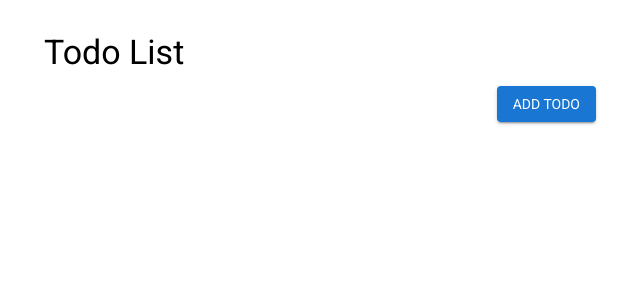
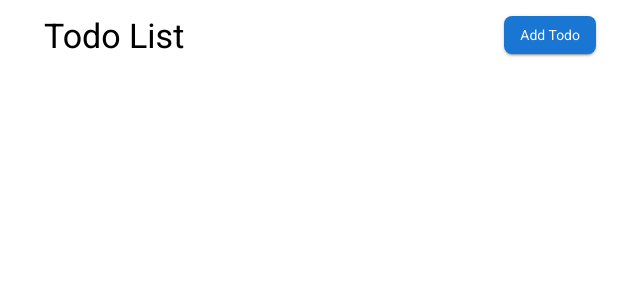
Before and after one commit to nisibz/nextjs-todo-list-tests, a Next.js app: page / in a window 1280 px wide. Shown: the top 300 px of the page, without its empty margins (320-960 px from the left). Built offline with nearby package versions, Linux system fonts and the light colour scheme; what @mui/material-nextjs would draw is missing.

Commit message:
feat: enhance UI and theming

```diff
--- a/app/layout.tsx
+++ b/app/layout.tsx
@@ -14,8 +14,9 @@
 });
 
 export const metadata: Metadata = {
-  title: "Create Next App",
-  description: "Generated by create next app",
+  title: "Nextjs-todo-list-tests",
+  description:
+    "A basic Todo app using Next.js that demonstrates CRUD operations and state management. ",
 };
 
 export default function RootLayout({
@@ -25,7 +26,10 @@
 }>) {
   return (
     <html lang="en">
-      <body className={`${geistSans.variable} ${geistMono.variable}`}>
+      <body
+        className={`${geistSans.variable} ${geistMono.variable}`}
+        style={{ margin: 0 }}
+      >
         <AppRouterCacheProvider>
           <Styledroot>{children}</Styledroot>
         </AppRouterCacheProvider>
--- a/app/page.tsx
+++ b/app/page.tsx
@@ -1,5 +1,5 @@
 "use client";
-import { useState, useEffect } from "react";
+import React, { useState, useEffect } from "react";
 import {
   Box,
   Button,
@@ -10,6 +10,7 @@
   DialogContent,
   DialogTitle,
   IconButton,
+  Divider,
   List,
   ListItem,
   ListItemButton,
@@ -112,22 +113,22 @@
         aria-labelledby="alert-dialog-title"
         aria-describedby="alert-dialog-description"
       >
-        <DialogTitle sx={{ m: 0, p: 2 }} id="alert-dialog-title">
+        <DialogTitle id="alert-dialog-title">
           Confirm Delete
-        </DialogTitle>
           <IconButton
             aria-label="close"
-          onClick={() => setOpenDialog(false)}
-          sx={(theme) => ({
+            onClick={() => setConfirmOpen(false)}
+            sx={{
               position: "absolute",
               right: 8,
               top: 8,
-            color: theme.palette.grey[500],
-          })}
+              color: (theme) => theme.palette.grey[500],
+            }}
           >
             <CloseIcon />
           </IconButton>
-        <DialogContent dividers>
+        </DialogTitle>
+        <DialogContent>
           <Typography>Are you sure you want to delete this todo?</Typography>
         </DialogContent>
         <DialogActions>
@@ -145,38 +146,34 @@
         </DialogActions>
       </Dialog>
       <Dialog fullWidth open={openDialog} onClose={() => setOpenDialog(false)}>
-        <DialogTitle sx={{ m: 0, p: 2 }} id="customized-dialog-title">
+        <DialogTitle id="customized-dialog-title">
           {editingIndex !== null ? "Edit Todo" : "Add New Todo"}
-        </DialogTitle>
           <IconButton
             aria-label="close"
             onClick={() => setOpenDialog(false)}
-          sx={(theme) => ({
+            sx={{
               position: "absolute",
               right: 8,
               top: 8,
-            color: theme.palette.grey[500],
-          })}
+              color: (theme) => theme.palette.grey[500],
+            }}
           >
             <CloseIcon />
           </IconButton>
-        <DialogContent dividers>
+        </DialogTitle>
+        <DialogContent>
           <TextField
             autoFocus
             margin="dense"
             label="Name"
             fullWidth
-            variant="standard"
+            variant="outlined"
             value={currentTodo}
             onChange={(e) => setCurrentTodo(e.target.value)}
           />
         </DialogContent>
         <DialogActions>
-          <Button
-            variant="outlined"
-            color="error"
-            onClick={() => setOpenDialog(false)}
-          >
+          <Button variant="outlined" onClick={() => setOpenDialog(false)}>
             Cancel
           </Button>
           <Button variant="contained" color="success" onClick={handleSaveTodo}>
@@ -184,26 +181,47 @@
           </Button>
         </DialogActions>
       </Dialog>
-      <Box sx={{ my: 4 }}>
+      <Box
+        sx={{
+          display: "flex",
+          flexDirection: "column",
+          maxHeight: "100vh",
+        }}
+      >
+        <Box
+          sx={{
+            display: "flex",
+            justifyContent: "space-between",
+            marginTop: "16px",
+          }}
+        >
           <Typography variant="h4" component="h1" gutterBottom>
             Todo List
           </Typography>
 
-        <Box sx={{ display: "flex", justifyContent: "flex-end", mb: 2 }}>
+          <Box
+            sx={{
+              display: { xs: "none", sm: "flex" },
+              justifyContent: { xs: "center", sm: "flex-end" },
+              mb: 2,
+            }}
+          >
             <Button variant="contained" onClick={() => handleOpenDialog()}>
               Add Todo
             </Button>
           </Box>
+        </Box>
 
+        <Box
+          sx={{
+            overflowY: "auto",
+            flex: 1,
+          }}
+        >
           <List>
             {todos.map((todo, index) => (
+              <React.Fragment key={index}>
                 <ListItem
-              key={index}
-              sx={{
-                my: 2,
-                borderRadius: "8px",
-                backgroundColor: "#f0f0f0",
-              }}
                   secondaryAction={
                     <>
                       <IconButton
@@ -225,8 +243,11 @@
                     </>
                   }
                   disablePadding
+                  sx={{ py: 1.5 }}
                 >
-              <ListItemButton>
+                  <ListItemButton
+                    sx={{ borderRadius: (theme) => theme.shape.borderRadius }}
+                  >
                     <ListItemIcon>
                       <Checkbox
                         edge="start"
@@ -238,14 +259,28 @@
                     <ListItemText
                       primary={todo.text}
                       sx={{
-                    textDecoration: todo.checked ? 'line-through' : 'none',
-                    color: todo.checked ? 'text.disabled' : 'inherit'
+                        textDecoration: todo.checked ? "line-through" : "none",
+                        color: todo.checked ? "text.disabled" : "inherit",
                       }}
                     />
                   </ListItemButton>
                 </ListItem>
+                {index < todos.length - 1 && <Divider component="li" />}
+              </React.Fragment>
             ))}
           </List>
+        </Box>
+        <Box
+          sx={{
+            p: 4,
+            display: { xs: "flex", sm: "none" },
+            justifyContent: "flex-end",
+          }}
+        >
+          <Button variant="contained" onClick={() => handleOpenDialog()}>
+            Add Todo
+          </Button>
+        </Box>
       </Box>
     </Container>
   );
--- a/app/theme.ts
+++ b/app/theme.ts
@@ -1,6 +1,7 @@
 "use client";
 import { Roboto } from "next/font/google";
-import { createTheme } from "@mui/material";
+import { createTheme } from "@mui/material/styles";
+
 const roboto = Roboto({
   weight: ["100", "400", "700"],
   subsets: ["latin"],
@@ -8,8 +9,39 @@
 });
 
 const theme = createTheme({
+  palette: {
+    primary: {
+      main: "#1976d2",
+    },
+    secondary: {
+      main: "#dc004e",
+    },
+    background: {
+      default: "#ffffff",
+      paper: "#ffffff",
+    },
+  },
   typography: {
     fontFamily: roboto.style.fontFamily,
   },
+  shape: {
+    borderRadius: 8,
+  },
+  components: {
+    MuiButton: {
+      styleOverrides: {
+        root: {
+          textTransform: "none",
+        },
+      },
+    },
+    MuiDialog: {
+      styleOverrides: {
+        paper: {
+          borderRadius: 12,
+        },
+      },
+    },
+  },
 });
 export default theme;
```
Lines whose indentation alone changed are shown as unchanged.
